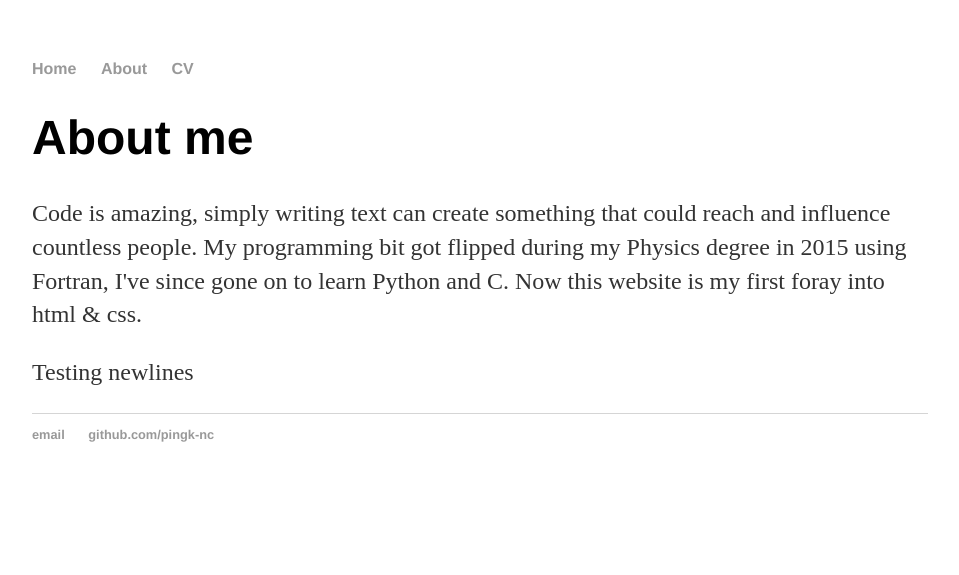
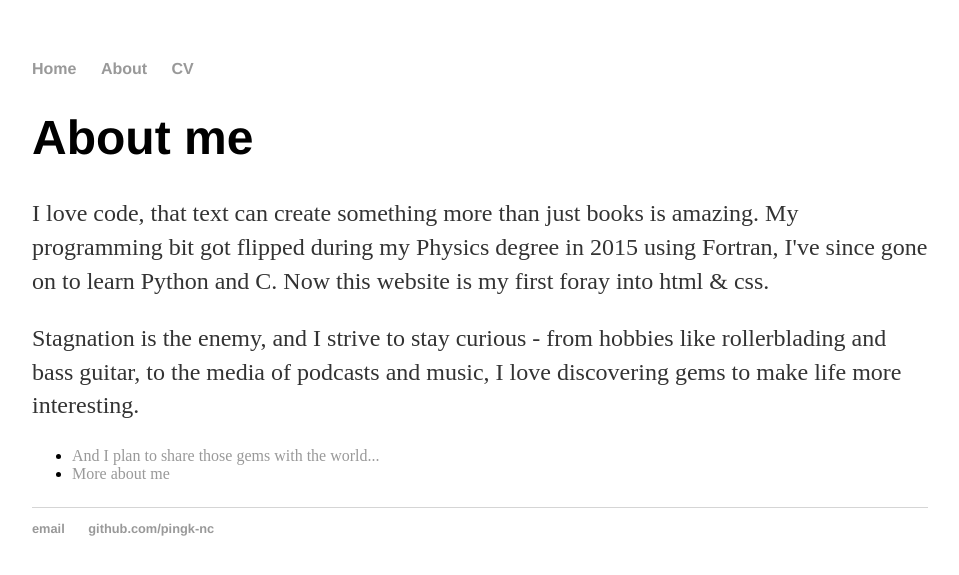
Before and after one commit to Pingk-NC/Pingk-NC.github.io, a Jekyll site: the page built from about/index.html, in a window 1280 px wide. Shown: the top 575 px of the page, without its empty margins (160-1119 px from the left). Built offline with Jekyll 4.4.1, drawn with Linux system fonts in a browser that asks for light colours.

Commit message:
Better about page with linkedin & ip.s

```diff
--- a/about/index.html
+++ b/about/index.html
@@ -2,14 +2,20 @@
 layout: default
 title: About me
 ---
-<div class="About">
+<div class="about">
     <h1>
         About me
     </h1>
     <p>
-        Code is amazing, simply writing text can create something that could reach and influence countless people. My programming bit got flipped during my Physics degree in 2015 using Fortran, I've since gone on to learn Python and C. Now this website is my first foray into html &amp; css.
+        I love code, that text can create something more than just books is amazing. My programming bit got flipped during my Physics degree in 2015 using Fortran, I've since gone on to learn Python and C. Now this website is my first foray into html &amp; css.
     </p>
     <p>
-        Testing newlines
+        Stagnation is the enemy, and I strive to stay curious - from hobbies like rollerblading and bass guitar, to the media of podcasts and music, I love discovering gems to make life more interesting.
     </p>
-</div><!-- /.About -->
+    <p>
+        <ul class="projects">
+            <li><a href="www.infinitepossibility.space">And I plan to share those gems with the world...</a></li>
+            <li><a href"www.linkedin.com/in/cnickesh">More about me</a></li>
+        </ul>
+    </p>
+</div><!-- /.about -->
```
